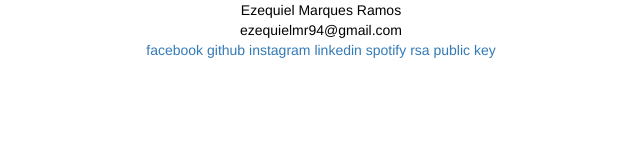
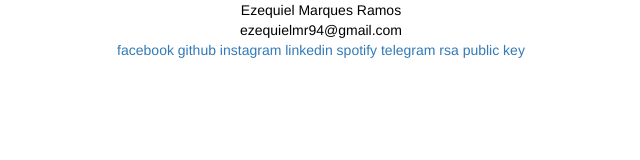
Before and after one commit to ezequielramos/about_me, a plain HTML site: page index.html in a window 1280 px wide. Shown: the full height of the page, 319-959 px from the left. Drawn offline with nearby package versions, Linux system fonts and the light colour scheme.

Commit message:
added telegram information

```diff
--- a/index.html
+++ b/index.html
@@ -36,6 +36,9 @@
                 <a href="https://open.spotify.com/user/ezequiel.ramos">
                     spotify
                 </a>
+                <a href="https://telegram.me/ezequielmramos">
+                    telegram
+                </a>
                 <a href="https://github.com/ezequielramos/about_me/blob/master/rsa_public_key_ezequielramos.pfx">
                     rsa public key
                 </a>
```
